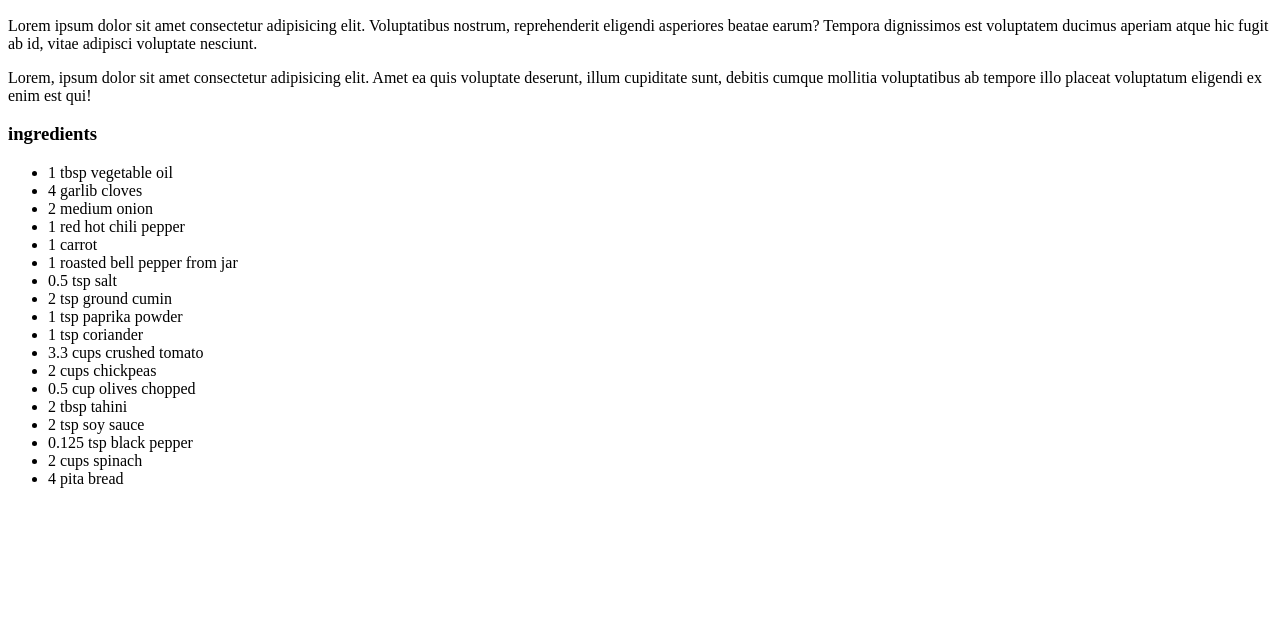
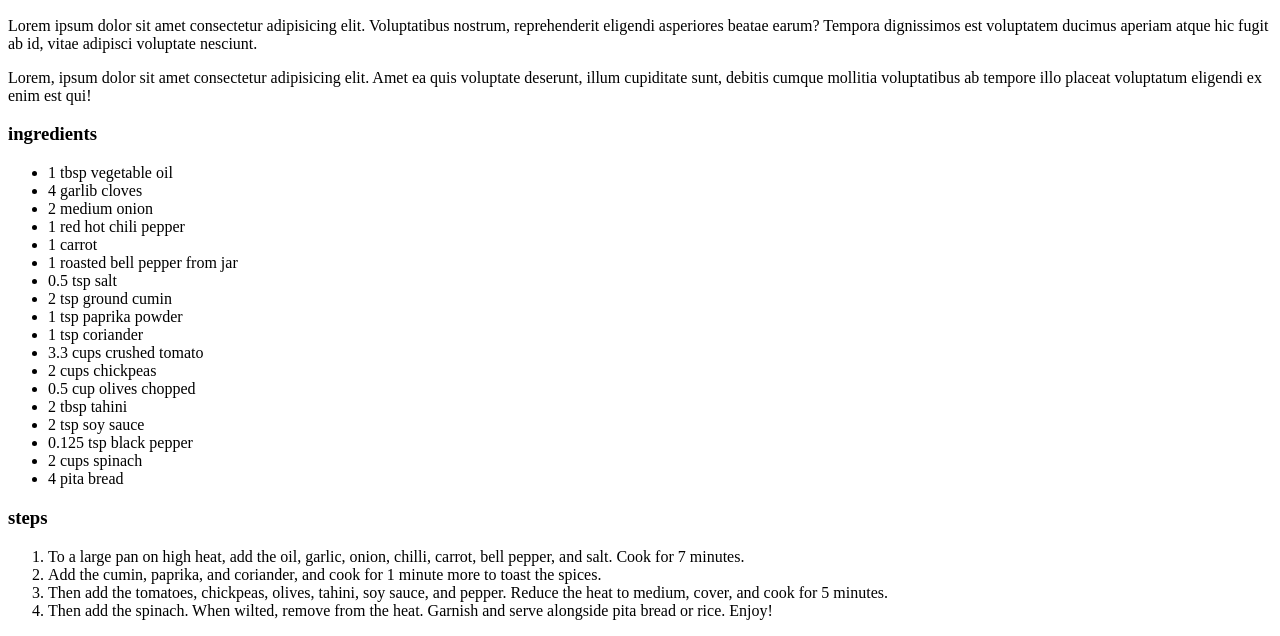
Before and after one commit to deniedwin/odin-recipes-sep, a plain HTML site: page recipes/garbanzo.html in a window 1280 px wide. Shown: the part 434-1070 px from the top of the page. Before the commit the page ends 938 px from the top, so only its background shows below. Drawn offline with Linux system fonts and the light colour scheme.

Commit message:
Add steps to cook the recipes
Four steps to cook the recipe were added to garbanzo.html

```diff
--- a/recipes/garbanzo.html
+++ b/recipes/garbanzo.html
@@ -35,6 +35,13 @@
             <li>2 cups spinach</li>
             <li>4 pita bread</li>
         </ul>
+        <h3>steps</h3>
+        <ol>
+            <li>To a large pan on high heat, add the oil, garlic, onion, chilli, carrot, bell pepper, and salt. Cook for 7 minutes.</li>
+            <li>Add the cumin, paprika, and coriander, and cook for 1 minute more to toast the spices.</li>
+            <li>Then add the tomatoes, chickpeas, olives, tahini, soy sauce, and pepper. Reduce the heat to medium, cover, and cook for 5 minutes.</li>
+            <li>Then add the spinach. When wilted, remove from the heat. Garnish and serve alongside pita bread or rice. Enjoy!</li>
+        </ol>
 
     </body>
 </html>
```
